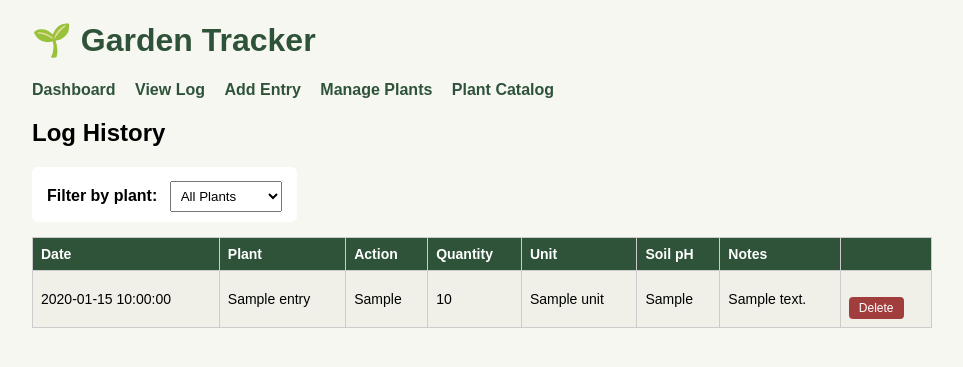
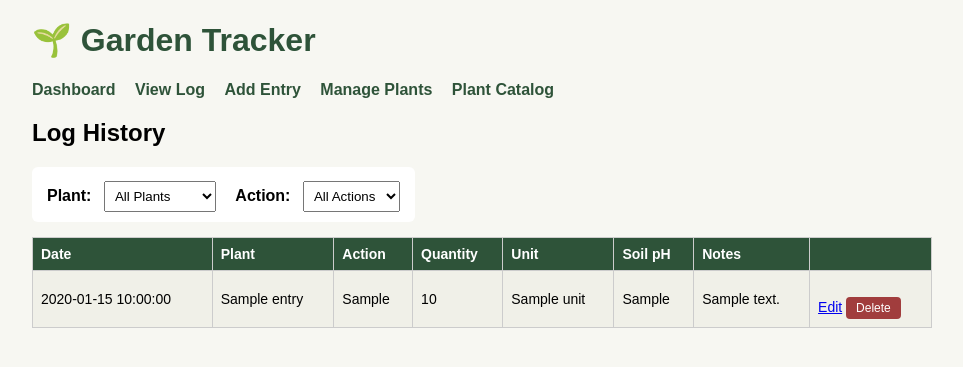
Before and after one commit to WarlockAUS/garden-tracker, a Flask app: template templates/log_list.html in a window 1280 px wide. Shown: the top 367 px of the page, without its empty margins (158-1121 px from the left). Run offline with Flask 3, Linux system fonts and the light colour scheme; the template is opened without the code that fills it: most values are stand-ins (such as "Sample title", 1, 10 or a date in 2020); parts of the project's set-up code (start-up, migrations or seed data) failed here and were passed over.

Commit message:
Add action filter to log list template

```diff
--- a/templates/log_list.html
+++ b/templates/log_list.html
@@ -3,11 +3,19 @@
 <h2>Log History</h2>
 
 <form method="GET" class="filter-bar">
-    <label style="display:inline;">Filter by plant:
+    <label style="display:inline;">Plant:
         <select name="plant_id" onchange="this.form.submit()">
             <option value="">All Plants</option>
             {% for p in plants %}
             <option value="{{ p.id }}" {% if selected_plant and selected_plant|int == p.id %}selected{% endif %}>{{ p.name }}</option>
+            {% endfor %}
+        </select>
+    </label>
+    <label style="display:inline; margin-left:15px;">Action:
+        <select name="action_type" onchange="this.form.submit()">
+            <option value="">All Actions</option>
+            {% for a in action_types %}
+            <option value="{{ a }}" {% if selected_action == a %}selected{% endif %}>{{ a }}</option>
             {% endfor %}
         </select>
     </label>
@@ -34,7 +42,8 @@
         <td>{{ e.soil_ph if e.soil_ph is not none else '' }}</td>
         <td>{{ e.notes }}</td>
         <td>
-            <form method="POST" action="{{ url_for('delete_entry', entry_id=e.id) }}" style="margin:0; padding:0; background:none;">
+            <a href="{{ url_for('edit_entry', entry_id=e.id) }}">Edit</a>
+            <form method="POST" action="{{ url_for('delete_entry', entry_id=e.id) }}" style="margin:0; padding:0; background:none; display:inline;">
                 <button type="submit" class="delete-btn" onclick="return confirm('Delete this entry?');">Delete</button>
             </form>
         </td>
```
